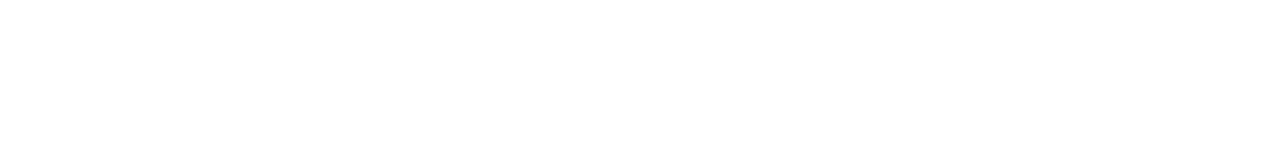
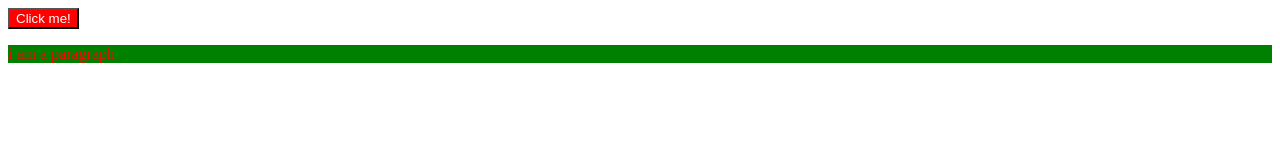
Before and after one commit to AbdulSalamBd705/Javascript, a plain HTML site: page part_6/index.html in a window 1280 px wide. Drawn offline with Linux system fonts and the light colour scheme.

Commit message:
Start ClassList add

```diff
--- a/part_6/app.js
+++ b/part_6/app.js
@@ -0,0 +1,11 @@
+let newBtn = document.createElement("button");
+newBtn.innerText = "Click me!";
+newBtn.style.color = "white";
+newBtn.style.backgroundColor = "red";
+
+document.querySelector("body").prepend(newBtn);
+
+
+let content = document.querySelector('.content');
+
+content.classList.add("newClass")
--- a/part_6/index.html
+++ b/part_6/index.html
@@ -4,8 +4,14 @@
   <meta charset="UTF-8">
   <meta name="viewport" content="width=device-width, initial-scale=1.0">
   <title>Document</title>
+  <link rel="stylesheet" href="style.css">
 </head>
 <body>
+
+<p class="content">i am a paragraph</p>
+
+
+
   <script src="app.js"></script>
 </body>
 </html>
--- /dev/null
+++ b/part_6/style.css
@@ -0,0 +1,6 @@
+.content {
+  color: red;
+}
+.newClass {
+  background-color: green;
+}
```
